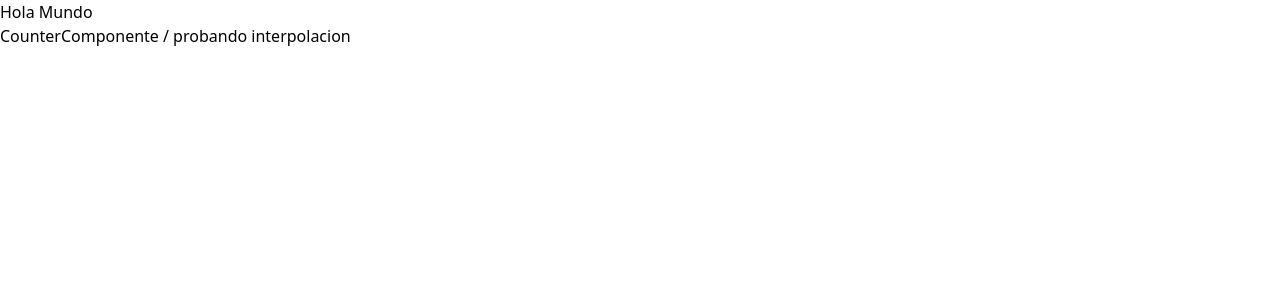
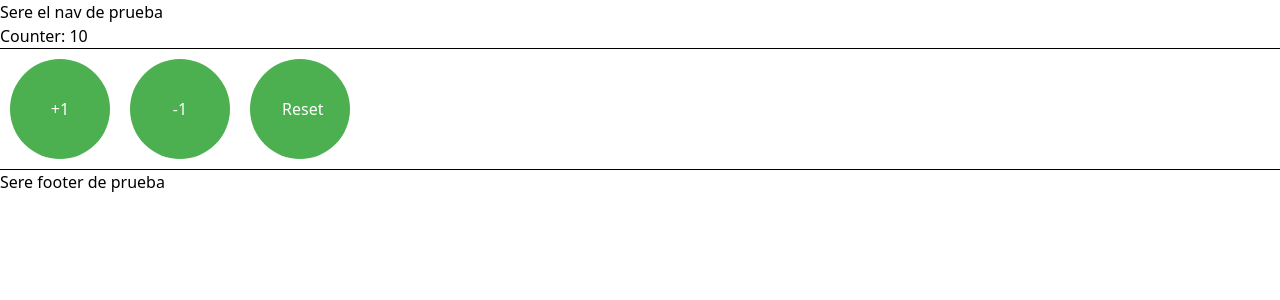
Before and after one commit to GIODIROSA/count-app-angular, an Angular app: page / in a window 1280 px wide. Shown: the top 300 px of the page. Built offline with nearby package versions, Linux system fonts and the light colour scheme.

Commit message:
style(components): component structure changed for better readabilty

```diff
--- a/src/app/app.html
+++ b/src/app/app.html
@@ -1,4 +1,5 @@
-
-
+<nav> Sere el nav de prueba</nav>
 
 <router-outlet />
+
+<footer>Sere footer de prueba</footer>
--- a/src/app/app.routes.ts
+++ b/src/app/app.routes.ts
@@ -1,5 +1,5 @@
 import { Routes } from '@angular/router';
-import { CounterComponentPago } from './counter/counter-page.component';
+import { CounterComponentPago } from './pages/counter/counter-page.component';
 
 export const routes: Routes = [
     {
--- a/src/app/counter/counter-page.component.ts
+++ /dev/null
@@ -1,12 +0,0 @@
-import { Component } from "@angular/core";
-
-@Component({
-    template: `
-    <h1>Hola Mundo</h1>
-    <h2>CounterComponente / probando interpolacion</h2>
-    `,
-
-})
-export class CounterComponentPago{
-
-}
--- /dev/null
+++ b/src/app/pages/counter/counter-page.component.css
@@ -0,0 +1,15 @@
+button {
+    background-color: #4CAF50;
+    border: none;
+    color: white;
+    padding: 15px 32px;
+    text-align: center;
+    text-decoration: none;
+    display: inline-block;
+    font-size: 16px;
+    margin: 10px 10px;
+    cursor: pointer;
+    border-radius: 50%;
+    width: 100px;
+    height: 100px;
+}
--- /dev/null
+++ b/src/app/pages/counter/counter-page.component.html
@@ -0,0 +1,6 @@
+<h1>Counter: {{counter}}</h1>
+<hr />
+<button (click)= "increaseBy(1)" class="button">+1</button>
+<button (click) = "increaseBy(-1)" class="button">-1</button>
+<button (click) = "resetCounter(10)" class="button">Reset</button>
+<hr />
--- /dev/null
+++ b/src/app/pages/counter/counter-page.component.ts
@@ -0,0 +1,20 @@
+import { Component } from "@angular/core";
+
+@Component({
+    templateUrl: './counter-page.component.html',
+    styleUrls: ['./counter-page.component.css']
+
+})
+export class CounterComponentPago{
+
+    counter = 10;
+
+    increaseBy(value: number){
+        this.counter += value;
+    }
+
+    resetCounter(value: number){
+        this.counter = value;
+    }
+
+}
```
